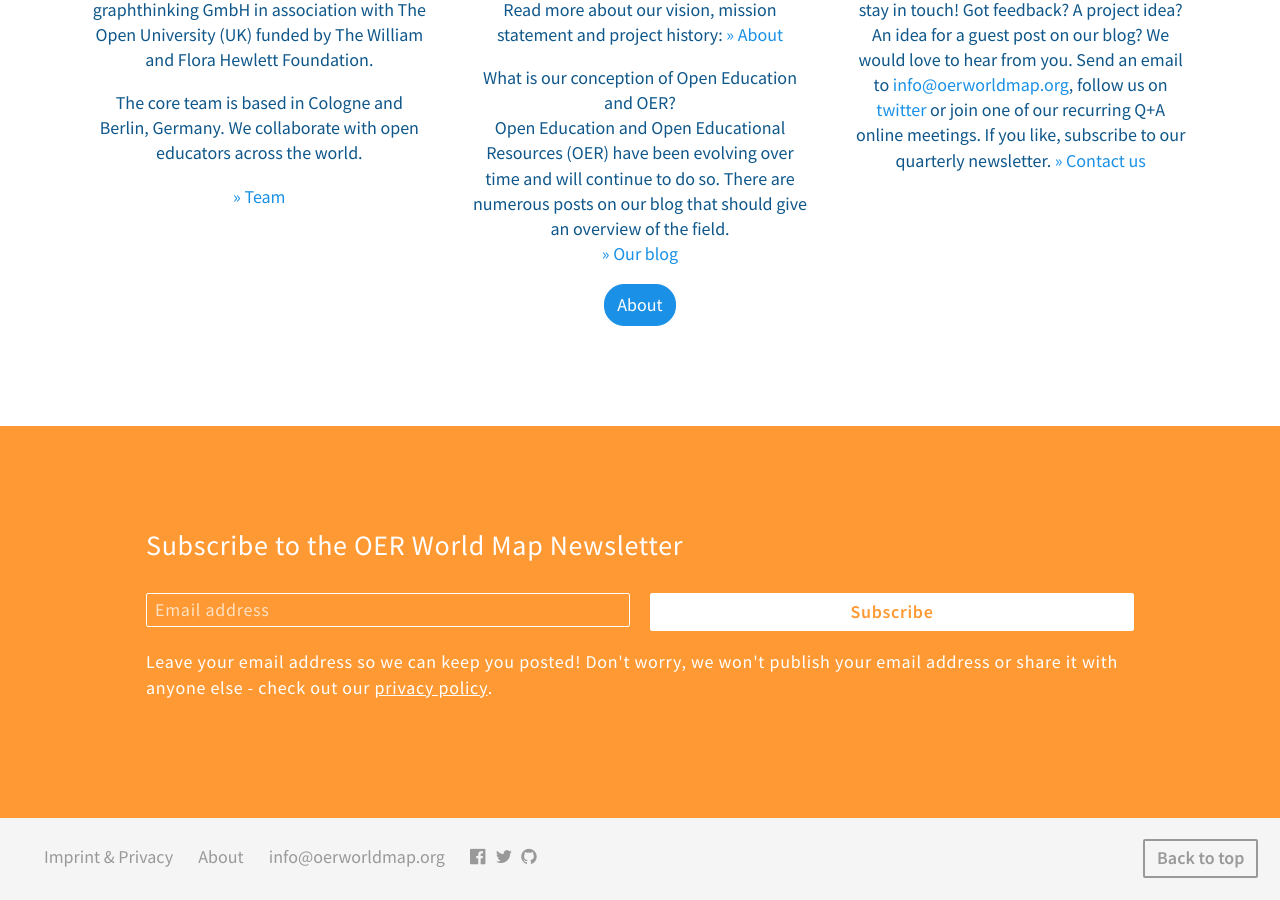
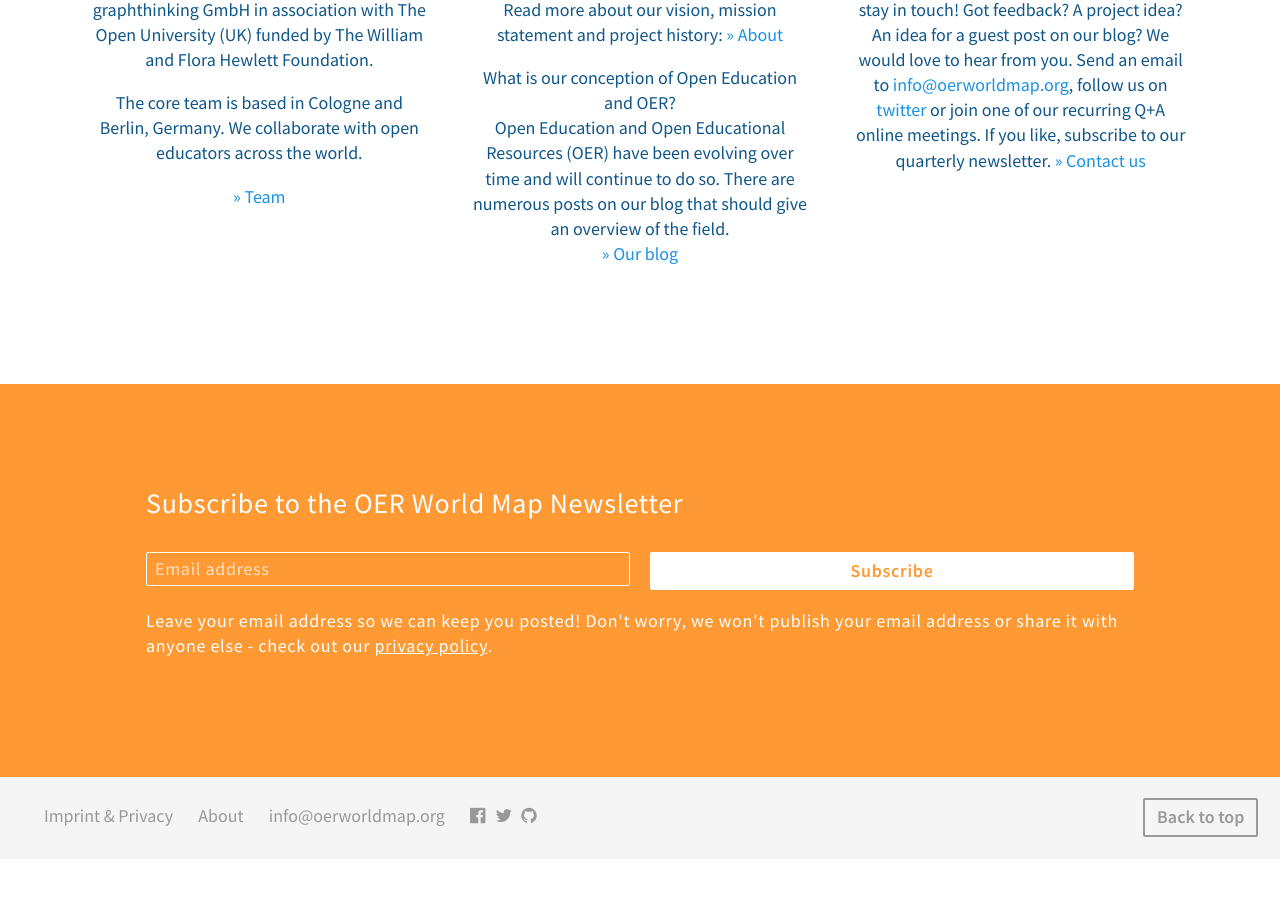
Before and after one commit to hbz/oerworldmap-ui, a Jekyll site: the page built from docs/index.html, in a window 1280 px wide and 900 px high, scrolled down 6683 px. Built offline with Jekyll 4.4.1, drawn with Linux system fonts in a browser that asks for light colours; nearby versions of some CDN libraries; comment, search, counter and statistics services are not loaded; a style sheet for code colours, icons or effects is not loaded; after the commit the page ends 7542 px from its top, so only the background shows below that.

Commit message:
Update index.html

```diff
--- a/docs/index.html
+++ b/docs/index.html
@@ -1263,7 +1263,7 @@ class: landing
 
     </div>
 
-    <div class="center">
+    <div class="center" style="display:none;">
       <a href="/about" class="btnLanding">About</a>
     </div>
 
```
